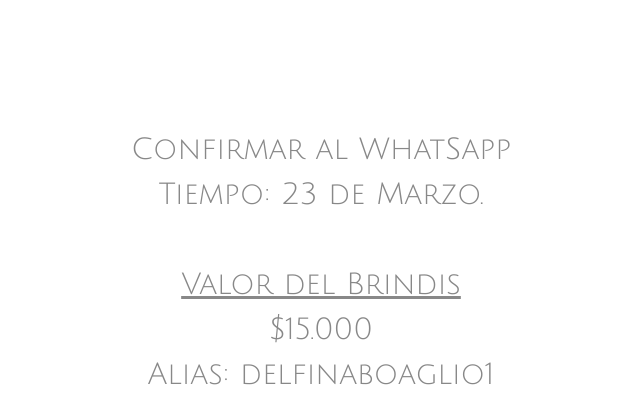
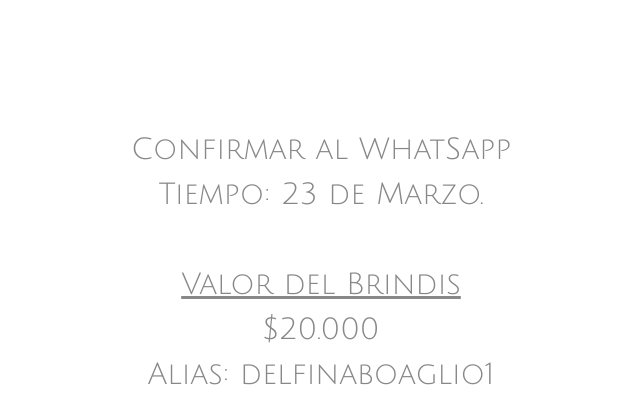
Before and after one commit to Invdigitales/delfi-brindis, a plain HTML site: page index.html in a window 1280 px wide. Shown: the part 4620-5030 px from the top of the page, 319-959 px from the left. Drawn offline with nearby package versions, Linux system fonts and the light colour scheme; some packages are replaced by stand-ins of ours; a script that the page names is missing; a web font is replaced by a local one.

Commit message:
cambioprecio

```diff
--- a/index.html
+++ b/index.html
@@ -164,7 +164,7 @@
 
 
 <p class="parrafo3">Confirmar al WhatSapp <br> Tiempo: 23 de Marzo.  <br> <br>
-<u>Valor del Brindis</u> <br> $15.000 <br> Alias: delfinaboaglio1</p>
+<u>Valor del Brindis</u> <br> $20.000 <br> Alias: delfinaboaglio1</p>
 
 
 
```
